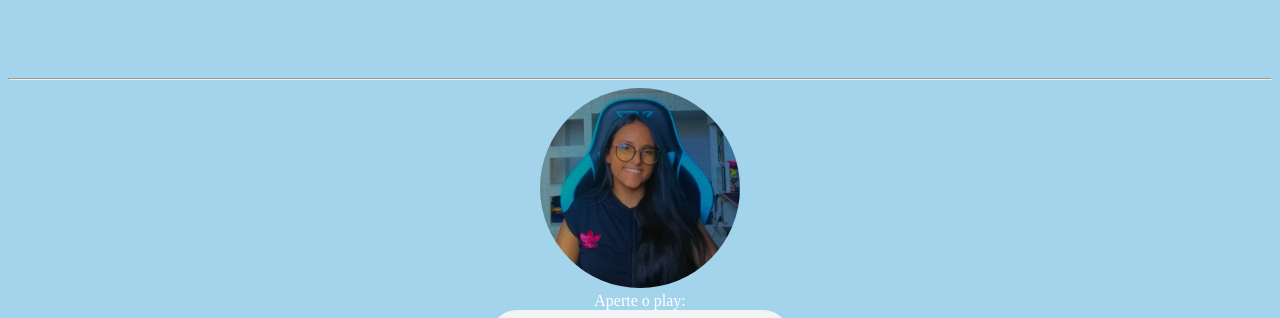
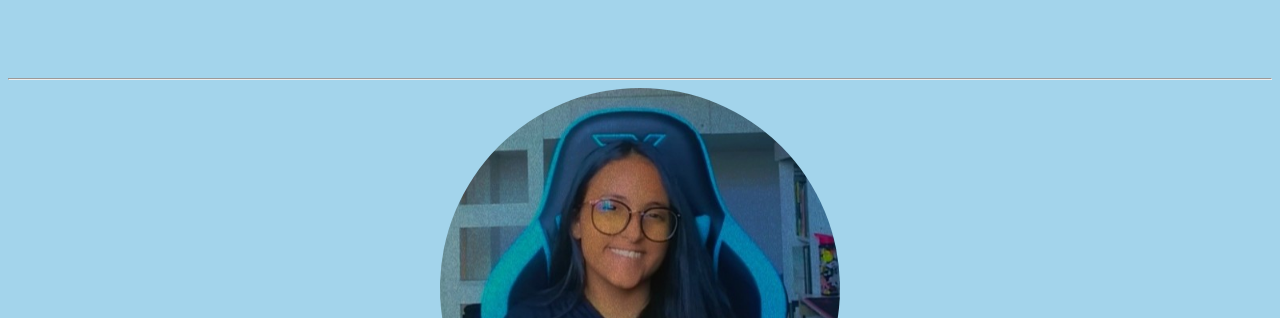
Before and after one commit to vitoriacst/port, a plain HTML site: page index.html in a window 1280 px wide. Shown: the part 482-800 px from the top of the page. Drawn offline with Linux system fonts and the light colour scheme; a web font is replaced by a local one.

Commit message:
Mudando o nome parte 4

```diff
--- a/index.css
+++ b/index.css
@@ -29,6 +29,7 @@ li{
   color: rgb(255, 255, 255);
   font-size: 30px;
   text-align: justify;
+  cursor: pointer;
 
 }
 h3{
@@ -88,7 +89,8 @@ inframe{
  text-align: justify;
 }
 #fotinha{
- border-radius:100px;
+ border-radius:200px;
+ width: 400px;
 }
 #github{
  border-radius: 100px;
```
